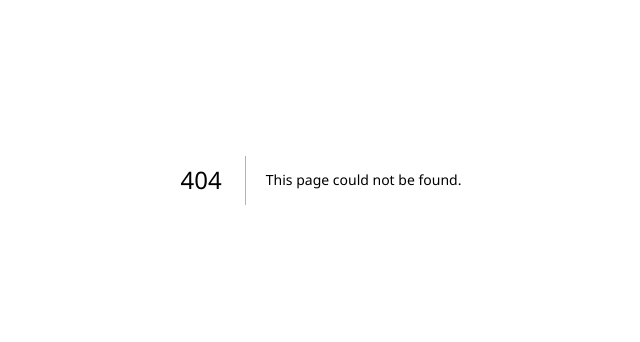
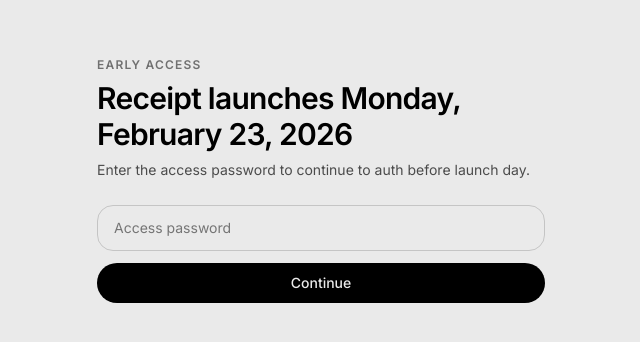
Before and after one commit to LRARE-Holdings/tango, a Next.js app: page /launch-access in a window 1280 px wide. Before the commit this address had no page. Shown: the part 220-562 px from the top of the page, without its empty margins (319-959 px from the left). Built offline with nearby package versions, Linux system fonts and the light colour scheme.

Commit message:
Gate auth pages until launch

```diff
--- a/src/app/(marketing)/page.tsx
+++ b/src/app/(marketing)/page.tsx
@@ -84,7 +84,7 @@ export default async function Home({
         <div className="mx-auto flex max-w-4xl flex-col items-center gap-10 sm:gap-12">
           <div className="inline-flex items-center gap-2 rounded-full marketing-badge px-4 py-2 text-xs font-semibold">
             <span className="h-1.5 w-1.5 rounded-full bg-[var(--mk-accent)]" />
-            Document acknowledgement, simplified
+            Launching Monday, February 23, 2026
           </div>
           <h1 className="marketing-hero max-w-4xl text-5xl sm:text-6xl lg:text-7xl">
             Certainty,{" "}
--- /dev/null
+++ b/src/app/api/launch-access/route.ts
@@ -0,0 +1,27 @@
+import { NextResponse } from "next/server";
+import {
+  RECEIPT_LAUNCH_UNLOCK_COOKIE,
+  isReceiptLaunchLive,
+  isValidReceiptLaunchPassword,
+} from "@/lib/launch-access";
+
+export async function POST(req: Request) {
+  const body = (await req.json().catch(() => null)) as { password?: string } | null;
+  const password = typeof body?.password === "string" ? body.password : "";
+
+  if (!isReceiptLaunchLive() && !isValidReceiptLaunchPassword(password)) {
+    return NextResponse.json({ error: "Incorrect access password." }, { status: 401 });
+  }
+
+  const res = NextResponse.json({ ok: true });
+  res.cookies.set({
+    name: RECEIPT_LAUNCH_UNLOCK_COOKIE,
+    value: "1",
+    httpOnly: true,
+    sameSite: "lax",
+    secure: process.env.NODE_ENV === "production",
+    path: "/",
+    maxAge: 60 * 60 * 24 * 30,
+  });
+  return res;
+}
--- /dev/null
+++ b/src/app/launch-access/page.tsx
@@ -0,0 +1,94 @@
+"use client";
+
+import { FormEvent, useEffect, useMemo, useState } from "react";
+import { useRouter } from "next/navigation";
+
+function getSafeNextFromHref(href: string) {
+  try {
+    const url = new URL(href);
+    const next = url.searchParams.get("next") || "/auth";
+    return next.startsWith("/") ? next : "/auth";
+  } catch {
+    return "/auth";
+  }
+}
+
+export default function LaunchAccessPage() {
+  const router = useRouter();
+  const [password, setPassword] = useState("");
+  const [loading, setLoading] = useState(false);
+  const [error, setError] = useState<string | null>(null);
+  const [nextPath, setNextPath] = useState("/auth");
+
+  useEffect(() => {
+    setNextPath(getSafeNextFromHref(window.location.href));
+  }, []);
+
+  const nextLabel = useMemo(
+    () => (nextPath.startsWith("/get-started") ? "sign-up" : "auth"),
+    [nextPath]
+  );
+
+  async function onSubmit(e: FormEvent) {
+    e.preventDefault();
+    setLoading(true);
+    setError(null);
+
+    try {
+      const res = await fetch("/api/launch-access", {
+        method: "POST",
+        headers: { "Content-Type": "application/json" },
+        body: JSON.stringify({ password }),
+      });
+      const json = (await res.json().catch(() => null)) as { error?: string } | null;
+      if (!res.ok) throw new Error(json?.error || "Could not unlock access.");
+      router.replace(nextPath);
+    } catch (e: unknown) {
+      setError(e instanceof Error ? e.message : "Could not unlock access.");
+    } finally {
+      setLoading(false);
+    }
+  }
+
+  return (
+    <main className="min-h-screen flex items-center justify-center px-6 py-12">
+      <div className="w-full max-w-md space-y-6">
+        <div>
+          <div className="text-xs font-semibold tracking-widest" style={{ color: "var(--muted2)" }}>
+            EARLY ACCESS
+          </div>
+          <h1 className="mt-2 text-3xl font-semibold tracking-tight">Receipt launches Monday, February 23, 2026</h1>
+          <p className="mt-2 text-sm" style={{ color: "var(--muted)" }}>
+            Enter the access password to continue to {nextLabel} before launch day.
+          </p>
+        </div>
+
+        <form onSubmit={onSubmit} className="space-y-3">
+          <input
+            type="password"
+            required
+            value={password}
+            onChange={(e) => setPassword(e.target.value)}
+            placeholder="Access password"
+            className="focus-ring w-full rounded-2xl border px-4 py-3 text-sm bg-transparent"
+            style={{ borderColor: "var(--border)" }}
+          />
+          <button
+            type="submit"
+            disabled={loading}
+            className="focus-ring w-full rounded-full px-6 py-2.5 text-sm font-medium transition hover:opacity-90 disabled:opacity-50"
+            style={{ background: "var(--fg)", color: "var(--bg)" }}
+          >
+            {loading ? "Checking…" : "Continue"}
+          </button>
+        </form>
+
+        {error ? (
+          <div className="text-sm" style={{ color: "#ff3b30" }}>
+            {error}
+          </div>
+        ) : null}
+      </div>
+    </main>
+  );
+}
--- /dev/null
+++ b/src/lib/launch-access.ts
@@ -0,0 +1,11 @@
+export const RECEIPT_LAUNCH_AT = new Date("2026-02-23T00:00:00-05:00");
+export const RECEIPT_LAUNCH_PASSWORD = "16807366";
+export const RECEIPT_LAUNCH_UNLOCK_COOKIE = "receipt_launch_access";
+
+export function isReceiptLaunchLive(now = new Date()) {
+  return now.getTime() >= RECEIPT_LAUNCH_AT.getTime();
+}
+
+export function isValidReceiptLaunchPassword(password: string) {
+  return password.trim() === RECEIPT_LAUNCH_PASSWORD;
+}
--- a/src/proxy.ts
+++ b/src/proxy.ts
@@ -1,8 +1,24 @@
 import { NextResponse } from "next/server";
 import type { NextRequest } from "next/server";
 import { createServerClient } from "@supabase/ssr";
+import {
+  RECEIPT_LAUNCH_UNLOCK_COOKIE,
+  isReceiptLaunchLive,
+} from "@/lib/launch-access";
 
 export async function proxy(req: NextRequest) {
+  const pathname = req.nextUrl.pathname;
+
+  if (!isReceiptLaunchLive() && (pathname === "/auth" || pathname === "/get-started")) {
+    const hasLaunchAccess = req.cookies.get(RECEIPT_LAUNCH_UNLOCK_COOKIE)?.value === "1";
+    if (!hasLaunchAccess) {
+      const redirectUrl = req.nextUrl.clone();
+      redirectUrl.pathname = "/launch-access";
+      redirectUrl.searchParams.set("next", `${pathname}${req.nextUrl.search}`);
+      return NextResponse.redirect(redirectUrl);
+    }
+  }
+
   const res = NextResponse.next();
 
   const supabase = createServerClient(
@@ -27,7 +43,7 @@ export async function proxy(req: NextRequest) {
   } = await supabase.auth.getUser();
 
   // Protect /app routes
-  if (!user && req.nextUrl.pathname.startsWith("/app")) {
+  if (!user && pathname.startsWith("/app")) {
     const redirectUrl = req.nextUrl.clone();
     redirectUrl.pathname = "/auth";
     return NextResponse.redirect(redirectUrl);
@@ -37,5 +53,5 @@ export async function proxy(req: NextRequest) {
 }
 
 export const config = {
-  matcher: ["/app/:path*"],
+  matcher: ["/app/:path*", "/auth", "/get-started"],
 };
```
